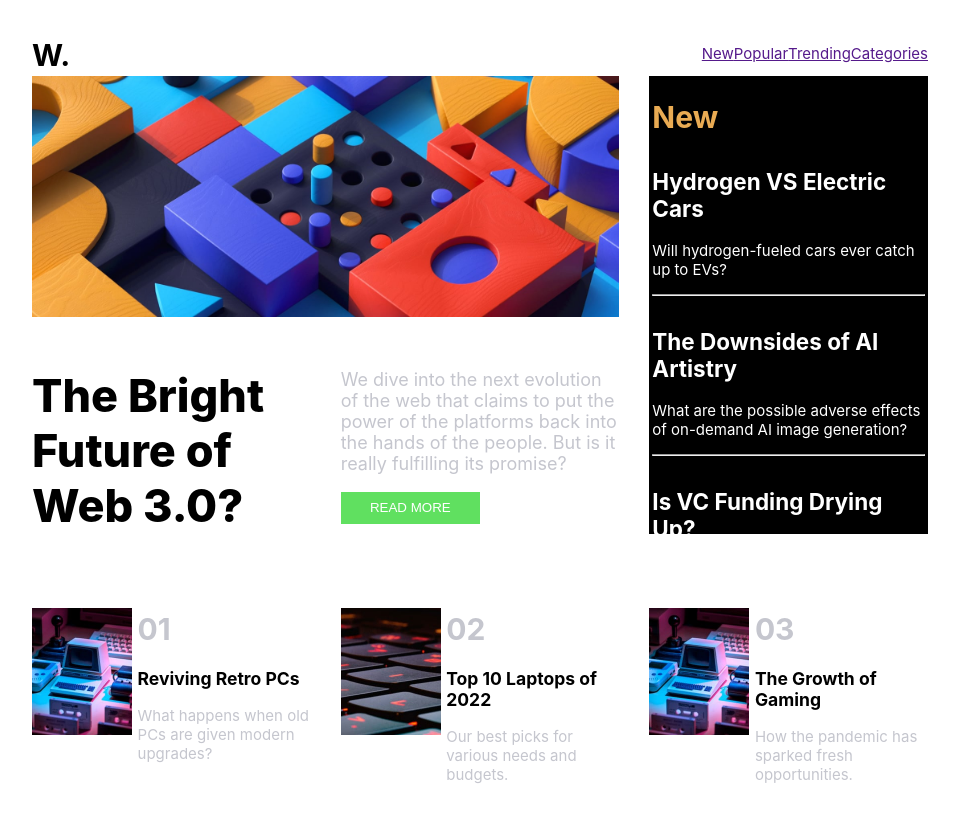
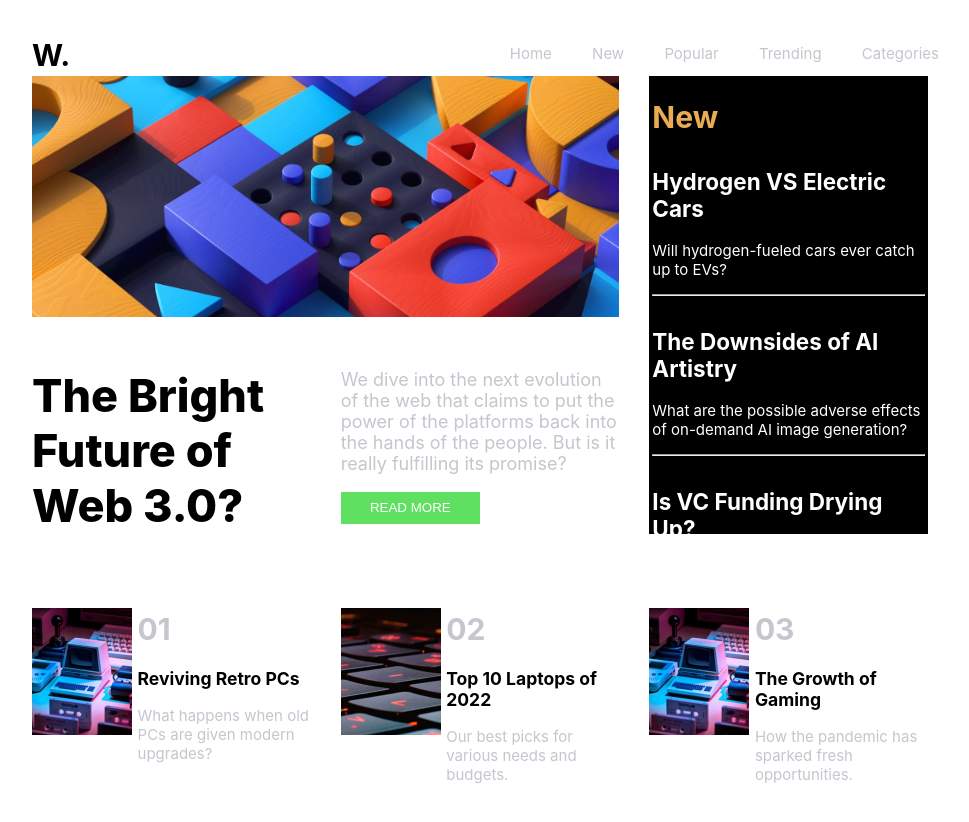
Before and after one commit to MalombaKevin/CSS-Grid-Flex-, a plain HTML site: page index.html in a window 1280 px wide. Shown: the whole page, without its empty margins (160-1129 px from the left). Drawn offline with Linux system fonts and the light colour scheme; a web font is replaced by a local one.

Commit message:
style:Navigation-bar-Adds font color, margin and padding styles

```diff
--- a/index.html
+++ b/index.html
@@ -24,10 +24,12 @@
       </div>
 
       <div class="navLinks">
+        <div class="link1"><a href="">Home</a></div>
         <div class="link1"><a href="">New</a></div>
         <div class="link1"><a href="">Popular</a></div>
         <div class="link1"><a href="">Trending</a></div>
         <div class="link1"><a href="">Categories</a></div>
+
       </div>
 
     </div>
--- a/style.css
+++ b/style.css
@@ -22,10 +22,22 @@ body{
 }
 
 .navLinks{
-    display:inline-flex;
-    justify-content: space-around;
+    display:flex;
+    justify-content:center;
     margin-top:2%;
+    margin-right:10%;
 
+
+}
+
+.link1{
+    padding-left:15%;
+
+}
+
+a{
+    text-decoration: none;
+    color:hsl(233, 8%, 79%)
 }
 
 .navLinks>.link1{
```
